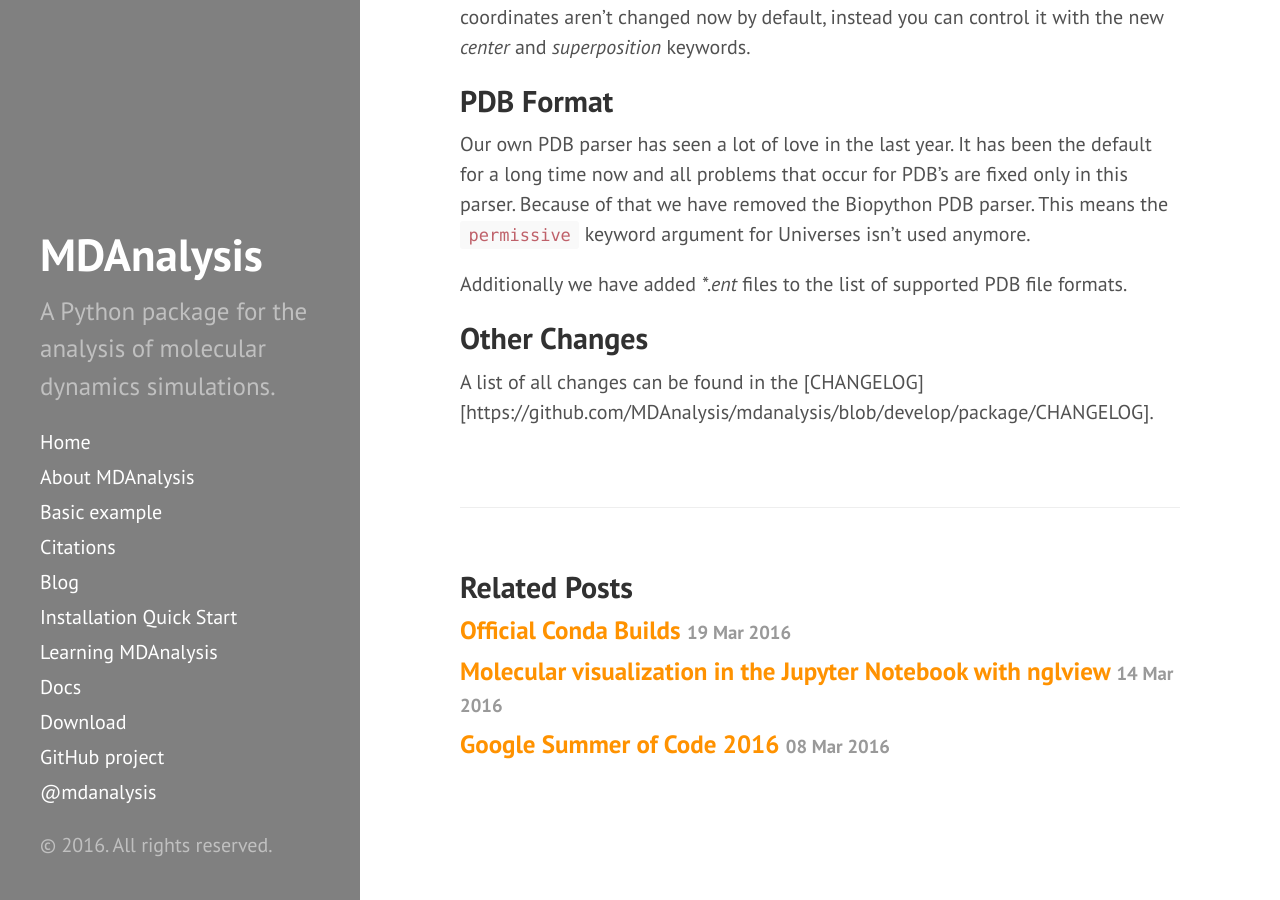
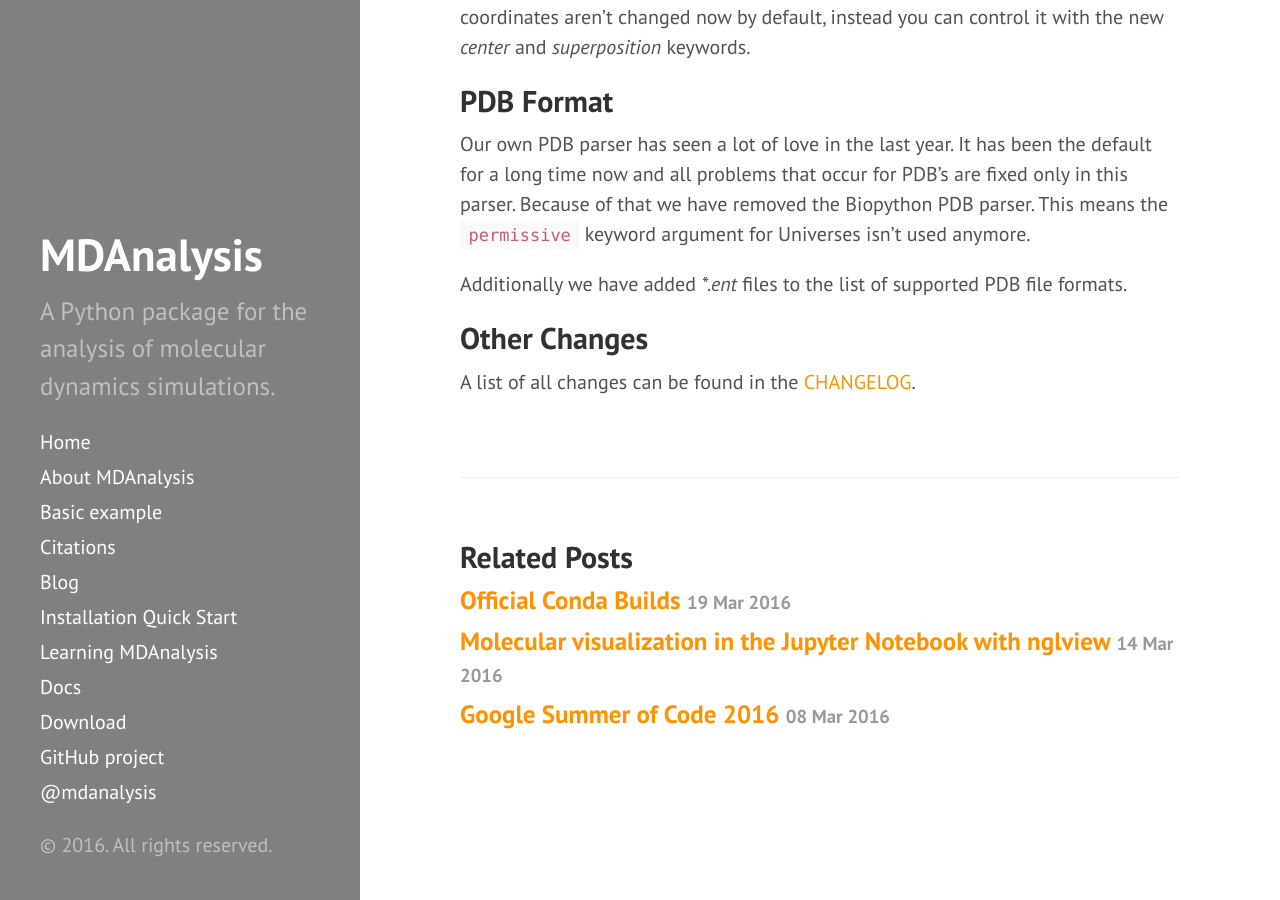
Before and after one commit to MDAnalysis/MDAnalysis.github.io, a Jekyll site: the page built from _posts/2016-05-08-release-0.15.0.md, in a window 1280 px wide and 900 px high, scrolled down 997 px. Built offline with Jekyll 4.4.1, drawn with Linux system fonts in a browser that asks for light colours.

Commit message:
fix link

```diff
--- a/_posts/2016-05-08-release-0.15.0.md
+++ b/_posts/2016-05-08-release-0.15.0.md
@@ -48,7 +48,7 @@ formats.
 
 ## Other Changes
 
-A list of all changes can be found in the [CHANGELOG][https://github.com/MDAnalysis/mdanalysis/blob/develop/package/CHANGELOG].
+A list of all changes can be found in the [CHANGELOG](https://github.com/MDAnalysis/mdanalysis/blob/develop/package/CHANGELOG).
 
 [contacts-docs]: http://www.mdanalysis.org/mdanalysis/documentation_pages/analysis/contacts.html
 [best-hummer-paper]: http://www.pnas.org/content/110/44/17874
```
